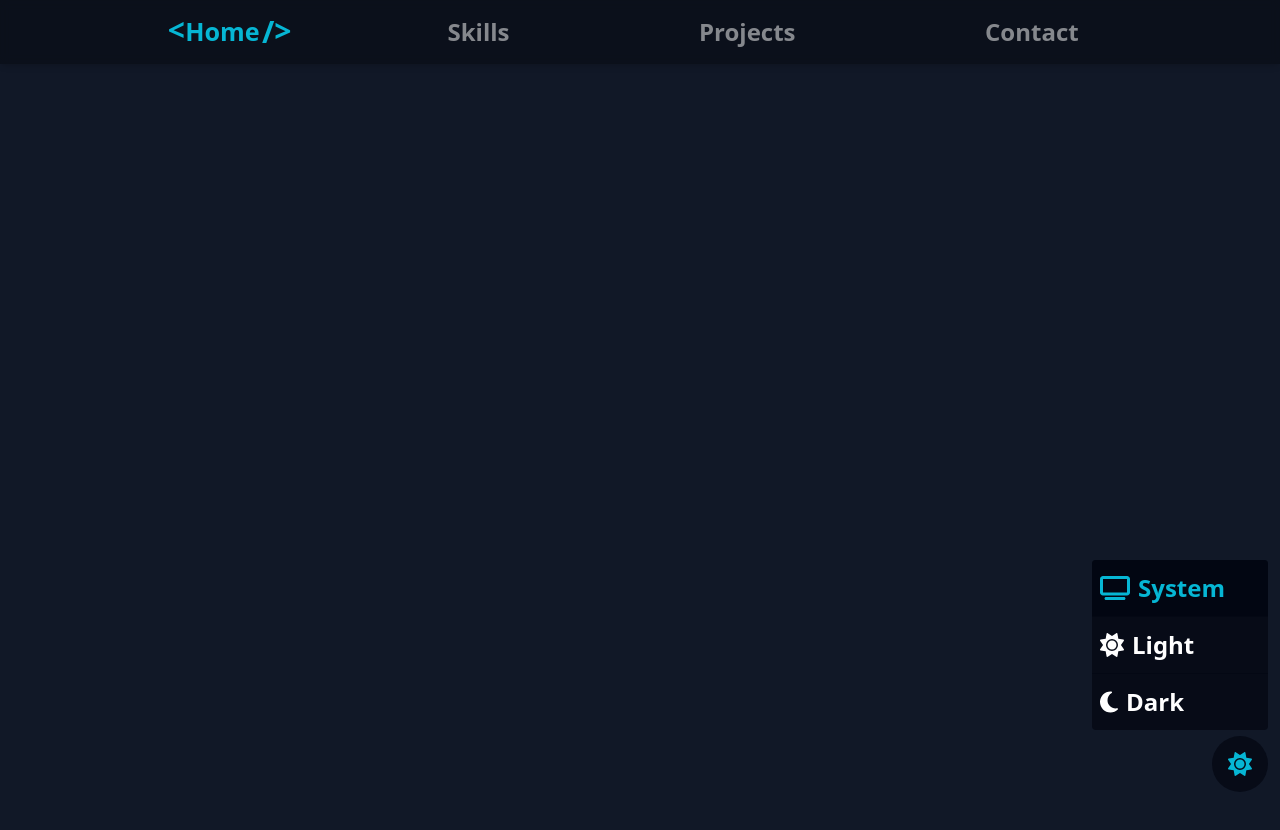
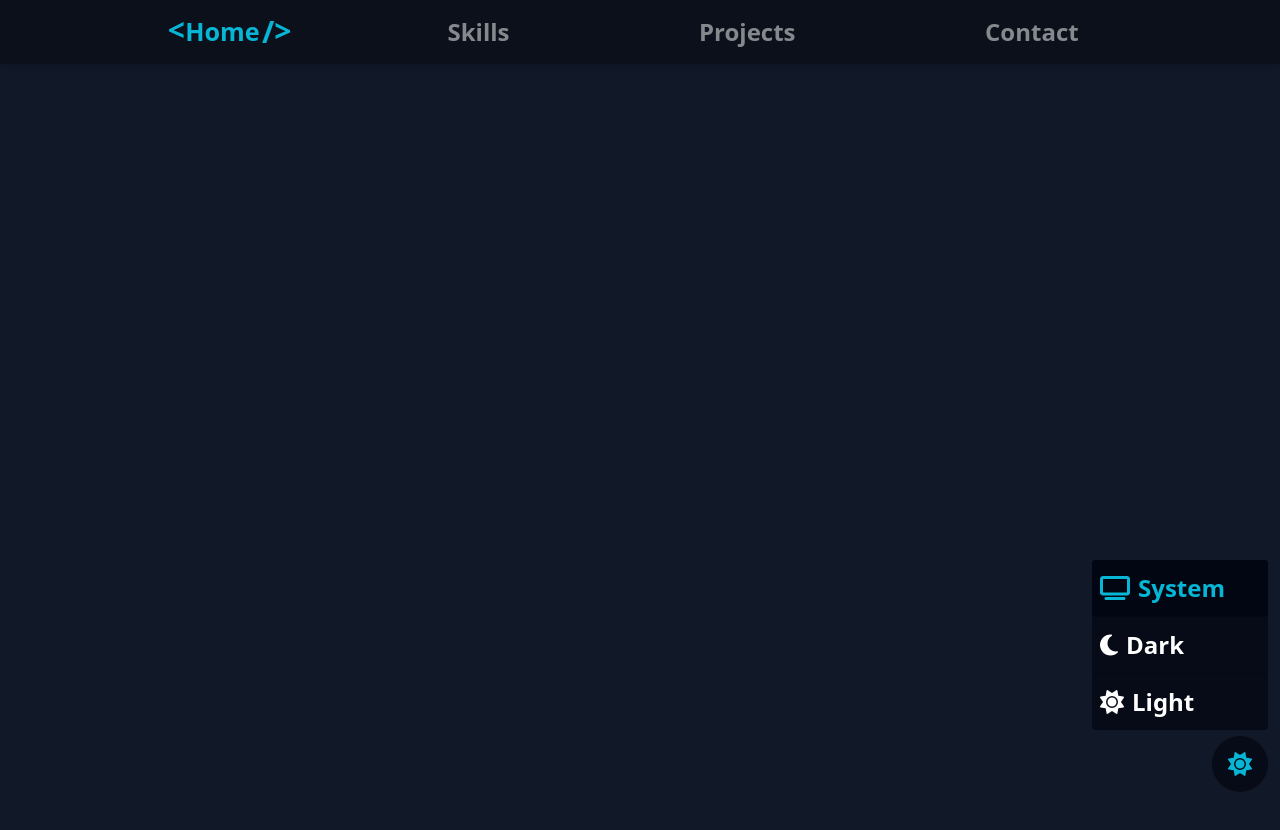
Before and after one commit to M0hanad1/Portfolio, a React (Vite) app: page / in a window 1280 px wide. Both pictures are taken after a click on the button 1240 px from the left and 764 px from the top of the page. Shown: the top 830 px of the page. Built offline with nearby package versions, Linux system fonts and the light colour scheme.

Commit message:
removed as ThemeName from currentTheme in Theme.tsx

```diff
--- a/src/components/ui/Theme/Theme.tsx
+++ b/src/components/ui/Theme/Theme.tsx
@@ -3,14 +3,13 @@ import { FontAwesomeIcon } from "@fortawesome/react-fontawesome";
 import { themeContext } from "context/themeContext";
 import { useClickShow } from "hooks";
 import { useContext, useRef } from "react";
-import { ThemeNames } from "types";
 import ThemeItem from "./ThemItem";
 
-const themeIcons = {
-  system: faTv,
-  light: faSun,
-  dark: faMoon,
-};
+const themeIcons = [
+  { themeName: "system", icon: faTv },
+  { themeName: "dark", icon: faMoon },
+  { themeName: "light", icon: faSun },
+] as const;
 
 export default function Theme() {
   const { theme } = useContext(themeContext);
@@ -26,7 +25,7 @@ export default function Theme() {
         ref={buttonRef}
       >
         <FontAwesomeIcon
-          icon={themeIcons[theme.isDark ? "dark" : "light"]}
+          icon={themeIcons[theme.isDark ? 1 : 2].icon}
           size="xl"
         />
       </button>
@@ -35,12 +34,12 @@ export default function Theme() {
           active ? "visible mb-1.5 opacity-100" : "invisible mb-0.5 opacity-0"
         }`}
       >
-        {Object.entries(themeIcons).map((value) => (
+        {themeIcons.map((value) => (
           <ThemeItem
-            key={value[0]}
-            currentTheme={value[0] as ThemeNames}
-            isDark={value[0] === "dark"}
-            icon={value[1]}
+            key={value.themeName}
+            currentTheme={value.themeName}
+            isDark={value.themeName === "dark"}
+            icon={value.icon}
           />
         ))}
       </ul>
```
